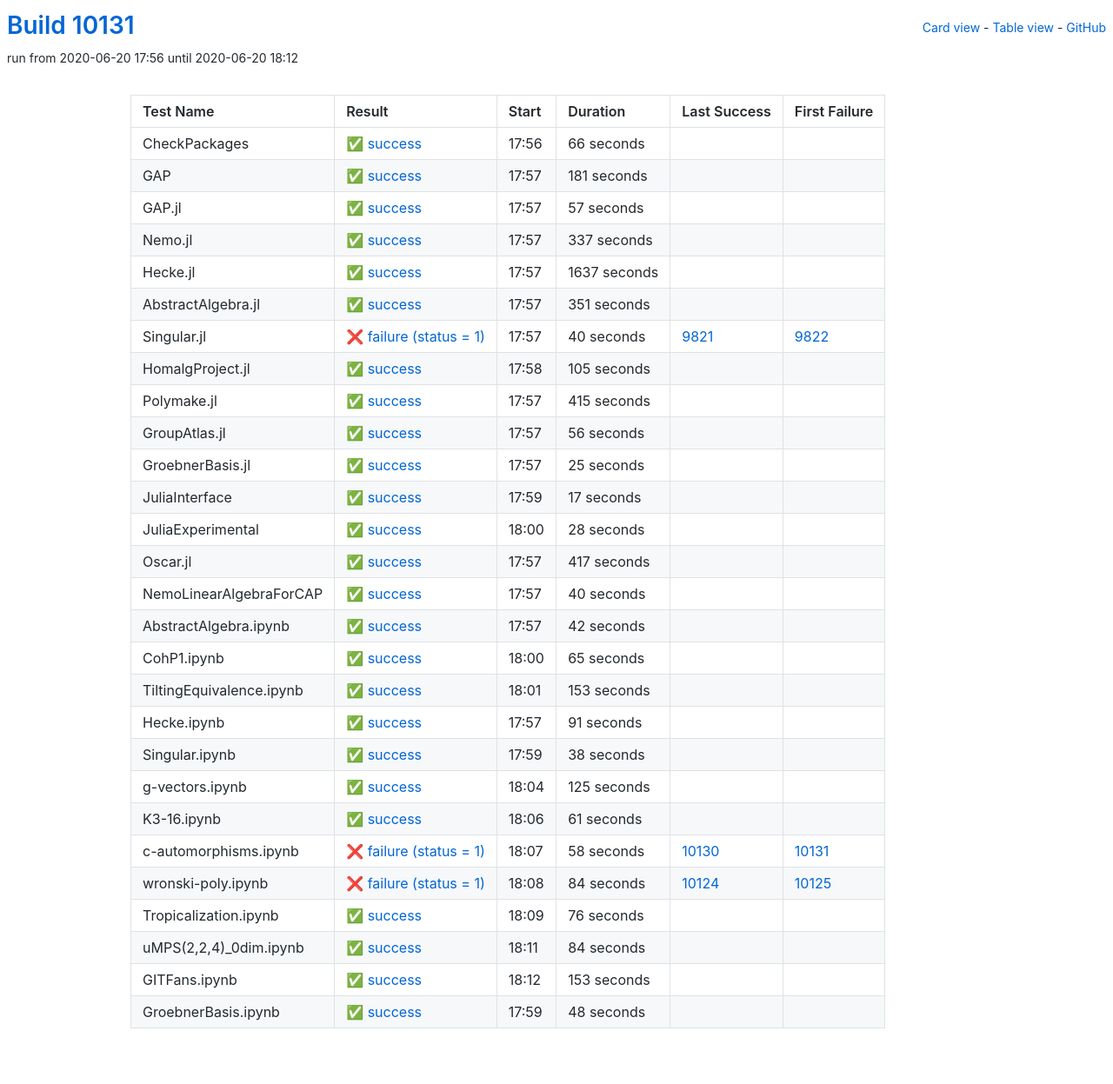
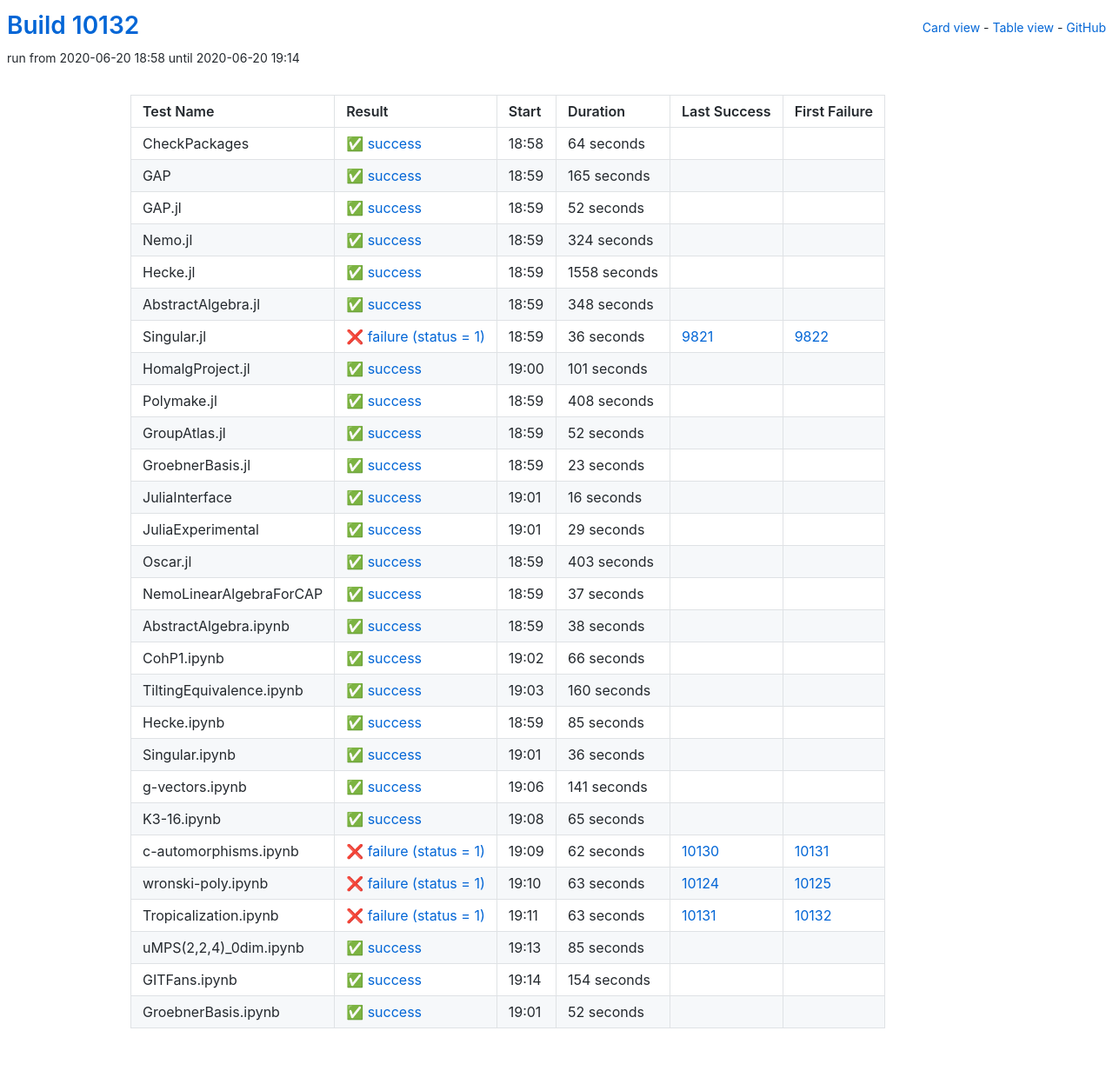
Before and after one commit to oscar-system/oscar-ci-status, a Jekyll site: the page built from table.html, in a window 1280 px wide. Shown: the whole page at 87% size. Built offline with Jekyll 4.4.1, drawn with Linux system fonts in a browser that asks for light colours.

Commit message:
Build #10132

```diff
--- a/_data/ci.yml
+++ b/_data/ci.yml
@@ -1,6 +1,6 @@
 ---
-build: 10131
-build_url: https://oscarci.mathematik.uni-kl.de/job/oscar/10131/
+build: 10132
+build_url: https://oscarci.mathematik.uni-kl.de/job/oscar/10132/
 job: oscar
 organization: oscar-system
 repo: oscar-ci-status
@@ -8,8 +8,200 @@
 tests:
 - name: CheckPackages
   id: checkpackages
-  log: https://oscarci.mathematik.uni-kl.de/job/oscar/10131/artifact/logs/build-10131/CheckPackages.log
-  start: 2020-06-20 17:56
+  log: https://oscarci.mathematik.uni-kl.de/job/oscar/10132/artifact/logs/build-10132/CheckPackages.log
+  start: 2020-06-20 18:58
+  success: true
+  exitcode: 0
+  status: success
+  duration: 64
+  last_success: false
+  last_success_url:
+  first_failure: false
+  first_failure_url:
+- name: GAP
+  id: gap
+  log: https://oscarci.mathematik.uni-kl.de/job/oscar/10132/artifact/logs/build-10132/GAP.log
+  start: 2020-06-20 18:59
+  success: true
+  exitcode: 0
+  status: success
+  duration: 165
+  last_success: false
+  last_success_url:
+  first_failure: false
+  first_failure_url:
+- name: GAP.jl
+  id: gap-jl
+  log: https://oscarci.mathematik.uni-kl.de/job/oscar/10132/artifact/logs/build-10132/GAP.jl.log
+  start: 2020-06-20 18:59
+  success: true
+  exitcode: 0
+  status: success
+  duration: 52
+  last_success: false
+  last_success_url:
+  first_failure: false
+  first_failure_url:
+- name: Nemo.jl
+  id: nemo-jl
+  log: https://oscarci.mathematik.uni-kl.de/job/oscar/10132/artifact/logs/build-10132/Nemo.jl.log
+  start: 2020-06-20 18:59
+  success: true
+  exitcode: 0
+  status: success
+  duration: 324
+  last_success: false
+  last_success_url:
+  first_failure: false
+  first_failure_url:
+- name: Hecke.jl
+  id: hecke-jl
+  log: https://oscarci.mathematik.uni-kl.de/job/oscar/10132/artifact/logs/build-10132/Hecke.jl.log
+  start: 2020-06-20 18:59
+  success: true
+  exitcode: 0
+  status: success
+  duration: 1558
+  last_success: false
+  last_success_url:
+  first_failure: false
+  first_failure_url:
+- name: AbstractAlgebra.jl
+  id: abstractalgebra-jl
+  log: https://oscarci.mathematik.uni-kl.de/job/oscar/10132/artifact/logs/build-10132/AbstractAlgebra.jl.log
+  start: 2020-06-20 18:59
+  success: true
+  exitcode: 0
+  status: success
+  duration: 348
+  last_success: false
+  last_success_url:
+  first_failure: false
+  first_failure_url:
+- name: Singular.jl
+  id: singular-jl
+  log: https://oscarci.mathematik.uni-kl.de/job/oscar/10132/artifact/logs/build-10132/Singular.jl.log
+  start: 2020-06-20 18:59
+  success: false
+  exitcode: 1
+  status: failure
+  duration: 36
+  last_success: 9821
+  last_success_url: https://oscarci.mathematik.uni-kl.de/job/oscar/9821/
+  first_failure: 9822
+  first_failure_url: https://oscarci.mathematik.uni-kl.de/job/oscar/9822/
+- name: HomalgProject.jl
+  id: homalgproject-jl
+  log: https://oscarci.mathematik.uni-kl.de/job/oscar/10132/artifact/logs/build-10132/HomalgProject.jl.log
+  start: 2020-06-20 19:00
+  success: true
+  exitcode: 0
+  status: success
+  duration: 101
+  last_success: false
+  last_success_url:
+  first_failure: false
+  first_failure_url:
+- name: Polymake.jl
+  id: polymake-jl
+  log: https://oscarci.mathematik.uni-kl.de/job/oscar/10132/artifact/logs/build-10132/Polymake.jl.log
+  start: 2020-06-20 18:59
+  success: true
+  exitcode: 0
+  status: success
+  duration: 408
+  last_success: false
+  last_success_url:
+  first_failure: false
+  first_failure_url:
+- name: GroupAtlas.jl
+  id: groupatlas-jl
+  log: https://oscarci.mathematik.uni-kl.de/job/oscar/10132/artifact/logs/build-10132/GroupAtlas.jl.log
+  start: 2020-06-20 18:59
+  success: true
+  exitcode: 0
+  status: success
+  duration: 52
+  last_success: false
+  last_success_url:
+  first_failure: false
+  first_failure_url:
+- name: GroebnerBasis.jl
+  id: groebnerbasis-jl
+  log: https://oscarci.mathematik.uni-kl.de/job/oscar/10132/artifact/logs/build-10132/GroebnerBasis.jl.log
+  start: 2020-06-20 18:59
+  success: true
+  exitcode: 0
+  status: success
+  duration: 23
+  last_success: false
+  last_success_url:
+  first_failure: false
+  first_failure_url:
+- name: JuliaInterface
+  id: juliainterface
+  log: https://oscarci.mathematik.uni-kl.de/job/oscar/10132/artifact/logs/build-10132/JuliaInterface.log
+  start: 2020-06-20 19:01
+  success: true
+  exitcode: 0
+  status: success
+  duration: 16
+  last_success: false
+  last_success_url:
+  first_failure: false
+  first_failure_url:
+- name: JuliaExperimental
+  id: juliaexperimental
+  log: https://oscarci.mathematik.uni-kl.de/job/oscar/10132/artifact/logs/build-10132/JuliaExperimental.log
+  start: 2020-06-20 19:01
+  success: true
+  exitcode: 0
+  status: success
+  duration: 29
+  last_success: false
+  last_success_url:
+  first_failure: false
+  first_failure_url:
+- name: Oscar.jl
+  id: oscar-jl
+  log: https://oscarci.mathematik.uni-kl.de/job/oscar/10132/artifact/logs/build-10132/Oscar.jl.log
+  start: 2020-06-20 18:59
+  success: true
+  exitcode: 0
+  status: success
+  duration: 403
+  last_success: false
+  last_success_url:
+  first_failure: false
+  first_failure_url:
+- name: NemoLinearAlgebraForCAP
+  id: nemolinearalgebraforcap
+  log: https://oscarci.mathematik.uni-kl.de/job/oscar/10132/artifact/logs/build-10132/NemoLinearAlgebraForCAP.log
+  start: 2020-06-20 18:59
+  success: true
+  exitcode: 0
+  status: success
+  duration: 37
+  last_success: false
+  last_success_url:
+  first_failure: false
+  first_failure_url:
+- name: AbstractAlgebra.ipynb
+  id: abstractalgebra-ipynb
+  log: https://oscarci.mathematik.uni-kl.de/job/oscar/10132/artifact/logs/build-10132/AbstractAlgebra.ipynb.log
+  start: 2020-06-20 18:59
+  success: true
+  exitcode: 0
+  status: success
+  duration: 38
+  last_success: false
+  last_success_url:
+  first_failure: false
+  first_failure_url:
+- name: CohP1.ipynb
+  id: cohp1-ipynb
+  log: https://oscarci.mathematik.uni-kl.de/job/oscar/10132/artifact/logs/build-10132/CohP1.ipynb.log
+  start: 2020-06-20 19:02
   success: true
   exitcode: 0
   status: success
@@ -18,190 +210,58 @@
   last_success_url:
   first_failure: false
   first_failure_url:
-- name: GAP
-  id: gap
-  log: https://oscarci.mathematik.uni-kl.de/job/oscar/10131/artifact/logs/build-10131/GAP.log
-  start: 2020-06-20 17:57
+- name: TiltingEquivalence.ipynb
+  id: tiltingequivalence-ipynb
+  log: https://oscarci.mathematik.uni-kl.de/job/oscar/10132/artifact/logs/build-10132/TiltingEquivalence.ipynb.log
+  start: 2020-06-20 19:03
   success: true
   exitcode: 0
   status: success
-  duration: 181
+  duration: 160
   last_success: false
   last_success_url:
   first_failure: false
   first_failure_url:
-- name: GAP.jl
-  id: gap-jl
-  log: https://oscarci.mathematik.uni-kl.de/job/oscar/10131/artifact/logs/build-10131/GAP.jl.log
-  start: 2020-06-20 17:57
+- name: Hecke.ipynb
+  id: hecke-ipynb
+  log: https://oscarci.mathematik.uni-kl.de/job/oscar/10132/artifact/logs/build-10132/Hecke.ipynb.log
+  start: 2020-06-20 18:59
   success: true
   exitcode: 0
   status: success
-  duration: 57
+  duration: 85
   last_success: false
   last_success_url:
   first_failure: false
   first_failure_url:
-- name: Nemo.jl
-  id: nemo-jl
-  log: https://oscarci.mathematik.uni-kl.de/job/oscar/10131/artifact/logs/build-10131/Nemo.jl.log
-  start: 2020-06-20 17:57
+- name: Singular.ipynb
+  id: singular-ipynb
+  log: https://oscarci.mathematik.uni-kl.de/job/oscar/10132/artifact/logs/build-10132/Singular.ipynb.log
+  start: 2020-06-20 19:01
   success: true
   exitcode: 0
   status: success
-  duration: 337
+  duration: 36
   last_success: false
   last_success_url:
   first_failure: false
   first_failure_url:
-- name: Hecke.jl
-  id: hecke-jl
-  log: https://oscarci.mathematik.uni-kl.de/job/oscar/10131/artifact/logs/build-10131/Hecke.jl.log
-  start: 2020-06-20 17:57
+- name: g-vectors.ipynb
+  id: g-vectors-ipynb
+  log: https://oscarci.mathematik.uni-kl.de/job/oscar/10132/artifact/logs/build-10132/g-vectors.ipynb.log
+  start: 2020-06-20 19:06
   success: true
   exitcode: 0
   status: success
-  duration: 1637
+  duration: 141
   last_success: false
   last_success_url:
   first_failure: false
   first_failure_url:
-- name: AbstractAlgebra.jl
-  id: abstractalgebra-jl
-  log: https://oscarci.mathematik.uni-kl.de/job/oscar/10131/artifact/logs/build-10131/AbstractAlgebra.jl.log
-  start: 2020-06-20 17:57
-  success: true
-  exitcode: 0
-  status: success
-  duration: 351
-  last_success: false
-  last_success_url:
-  first_failure: false
-  first_failure_url:
-- name: Singular.jl
-  id: singular-jl
-  log: https://oscarci.mathematik.uni-kl.de/job/oscar/10131/artifact/logs/build-10131/Singular.jl.log
-  start: 2020-06-20 17:57
-  success: false
-  exitcode: 1
-  status: failure
-  duration: 40
-  last_success: 9821
-  last_success_url: https://oscarci.mathematik.uni-kl.de/job/oscar/9821/
-  first_failure: 9822
-  first_failure_url: https://oscarci.mathematik.uni-kl.de/job/oscar/9822/
-- name: HomalgProject.jl
-  id: homalgproject-jl
-  log: https://oscarci.mathematik.uni-kl.de/job/oscar/10131/artifact/logs/build-10131/HomalgProject.jl.log
-  start: 2020-06-20 17:58
-  success: true
-  exitcode: 0
-  status: success
-  duration: 105
-  last_success: false
-  last_success_url:
-  first_failure: false
-  first_failure_url:
-- name: Polymake.jl
-  id: polymake-jl
-  log: https://oscarci.mathematik.uni-kl.de/job/oscar/10131/artifact/logs/build-10131/Polymake.jl.log
-  start: 2020-06-20 17:57
-  success: true
-  exitcode: 0
-  status: success
-  duration: 415
-  last_success: false
-  last_success_url:
-  first_failure: false
-  first_failure_url:
-- name: GroupAtlas.jl
-  id: groupatlas-jl
-  log: https://oscarci.mathematik.uni-kl.de/job/oscar/10131/artifact/logs/build-10131/GroupAtlas.jl.log
-  start: 2020-06-20 17:57
-  success: true
-  exitcode: 0
-  status: success
-  duration: 56
-  last_success: false
-  last_success_url:
-  first_failure: false
-  first_failure_url:
-- name: GroebnerBasis.jl
-  id: groebnerbasis-jl
-  log: https://oscarci.mathematik.uni-kl.de/job/oscar/10131/artifact/logs/build-10131/GroebnerBasis.jl.log
-  start: 2020-06-20 17:57
-  success: true
-  exitcode: 0
-  status: success
-  duration: 25
-  last_success: false
-  last_success_url:
-  first_failure: false
-  first_failure_url:
-- name: JuliaInterface
-  id: juliainterface
-  log: https://oscarci.mathematik.uni-kl.de/job/oscar/10131/artifact/logs/build-10131/JuliaInterface.log
-  start: 2020-06-20 17:59
-  success: true
-  exitcode: 0
-  status: success
-  duration: 17
-  last_success: false
-  last_success_url:
-  first_failure: false
-  first_failure_url:
-- name: JuliaExperimental
-  id: juliaexperimental
-  log: https://oscarci.mathematik.uni-kl.de/job/oscar/10131/artifact/logs/build-10131/JuliaExperimental.log
-  start: 2020-06-20 18:00
-  success: true
-  exitcode: 0
-  status: success
-  duration: 28
-  last_success: false
-  last_success_url:
-  first_failure: false
-  first_failure_url:
-- name: Oscar.jl
-  id: oscar-jl
-  log: https://oscarci.mathematik.uni-kl.de/job/oscar/10131/artifact/logs/build-10131/Oscar.jl.log
-  start: 2020-06-20 17:57
-  success: true
-  exitcode: 0
-  status: success
-  duration: 417
-  last_success: false
-  last_success_url:
-  first_failure: false
-  first_failure_url:
-- name: NemoLinearAlgebraForCAP
-  id: nemolinearalgebraforcap
-  log: https://oscarci.mathematik.uni-kl.de/job/oscar/10131/artifact/logs/build-10131/NemoLinearAlgebraForCAP.log
-  start: 2020-06-20 17:57
-  success: true
-  exitcode: 0
-  status: success
-  duration: 40
-  last_success: false
-  last_success_url:
-  first_failure: false
-  first_failure_url:
-- name: AbstractAlgebra.ipynb
-  id: abstractalgebra-ipynb
-  log: https://oscarci.mathematik.uni-kl.de/job/oscar/10131/artifact/logs/build-10131/AbstractAlgebra.ipynb.log
-  start: 2020-06-20 17:57
-  success: true
-  exitcode: 0
-  status: success
-  duration: 42
-  last_success: false
-  last_success_url:
-  first_failure: false
-  first_failure_url:
-- name: CohP1.ipynb
-  id: cohp1-ipynb
-  log: https://oscarci.mathematik.uni-kl.de/job/oscar/10131/artifact/logs/build-10131/CohP1.ipynb.log
-  start: 2020-06-20 18:00
+- name: K3-16.ipynb
+  id: k3-16-ipynb
+  log: https://oscarci.mathematik.uni-kl.de/job/oscar/10132/artifact/logs/build-10132/K3-16.ipynb.log
+  start: 2020-06-20 19:08
   success: true
   exitcode: 0
   status: success
@@ -210,134 +270,74 @@
   last_success_url:
   first_failure: false
   first_failure_url:
-- name: TiltingEquivalence.ipynb
-  id: tiltingequivalence-ipynb
-  log: https://oscarci.mathematik.uni-kl.de/job/oscar/10131/artifact/logs/build-10131/TiltingEquivalence.ipynb.log
-  start: 2020-06-20 18:01
-  success: true
-  exitcode: 0
-  status: success
-  duration: 153
-  last_success: false
-  last_success_url:
-  first_failure: false
-  first_failure_url:
-- name: Hecke.ipynb
-  id: hecke-ipynb
-  log: https://oscarci.mathematik.uni-kl.de/job/oscar/10131/artifact/logs/build-10131/Hecke.ipynb.log
-  start: 2020-06-20 17:57
-  success: true
-  exitcode: 0
-  status: success
-  duration: 91
-  last_success: false
-  last_success_url:
-  first_failure: false
-  first_failure_url:
-- name: Singular.ipynb
-  id: singular-ipynb
-  log: https://oscarci.mathematik.uni-kl.de/job/oscar/10131/artifact/logs/build-10131/Singular.ipynb.log
-  start: 2020-06-20 17:59
-  success: true
-  exitcode: 0
-  status: success
-  duration: 38
-  last_success: false
-  last_success_url:
-  first_failure: false
-  first_failure_url:
-- name: g-vectors.ipynb
-  id: g-vectors-ipynb
-  log: https://oscarci.mathematik.uni-kl.de/job/oscar/10131/artifact/logs/build-10131/g-vectors.ipynb.log
-  start: 2020-06-20 18:04
-  success: true
-  exitcode: 0
-  status: success
-  duration: 125
-  last_success: false
-  last_success_url:
-  first_failure: false
-  first_failure_url:
-- name: K3-16.ipynb
-  id: k3-16-ipynb
-  log: https://oscarci.mathematik.uni-kl.de/job/oscar/10131/artifact/logs/build-10131/K3-16.ipynb.log
-  start: 2020-06-20 18:06
-  success: true
-  exitcode: 0
-  status: success
-  duration: 61
-  last_success: false
-  last_success_url:
-  first_failure: false
-  first_failure_url:
 - name: c-automorphisms.ipynb
   id: c-automorphisms-ipynb
-  log: https://oscarci.mathematik.uni-kl.de/job/oscar/10131/artifact/logs/build-10131/c-automorphisms.ipynb.log
-  start: 2020-06-20 18:07
+  log: https://oscarci.mathematik.uni-kl.de/job/oscar/10132/artifact/logs/build-10132/c-automorphisms.ipynb.log
+  start: 2020-06-20 19:09
   success: false
   exitcode: 1
   status: failure
-  duration: 58
+  duration: 62
   last_success: 10130
   last_success_url: https://oscarci.mathematik.uni-kl.de/job/oscar/10130/
   first_failure: 10131
   first_failure_url: https://oscarci.mathematik.uni-kl.de/job/oscar/10131/
 - name: wronski-poly.ipynb
   id: wronski-poly-ipynb
-  log: https://oscarci.mathematik.uni-kl.de/job/oscar/10131/artifact/logs/build-10131/wronski-poly.ipynb.log
-  start: 2020-06-20 18:08
+  log: https://oscarci.mathematik.uni-kl.de/job/oscar/10132/artifact/logs/build-10132/wronski-poly.ipynb.log
+  start: 2020-06-20 19:10
   success: false
   exitcode: 1
   status: failure
-  duration: 84
+  duration: 63
   last_success: 10124
   last_success_url: https://oscarci.mathematik.uni-kl.de/job/oscar/10124/
   first_failure: 10125
   first_failure_url: https://oscarci.mathematik.uni-kl.de/job/oscar/10125/
 - name: Tropicalization.ipynb
   id: tropicalization-ipynb
-  log: https://oscarci.mathematik.uni-kl.de/job/oscar/10131/artifact/logs/build-10131/Tropicalization.ipynb.log
-  start: 2020-06-20 18:09
+  log: https://oscarci.mathematik.uni-kl.de/job/oscar/10132/artifact/logs/build-10132/Tropicalization.ipynb.log
+  start: 2020-06-20 19:11
+  success: false
+  exitcode: 1
+  status: failure
+  duration: 63
+  last_success: 10131
+  last_success_url: https://oscarci.mathematik.uni-kl.de/job/oscar/10131/
+  first_failure: 10132
+  first_failure_url: https://oscarci.mathematik.uni-kl.de/job/oscar/10132/
+- name: uMPS(2,2,4)_0dim.ipynb
+  id: umps-2-2-4-0dim-ipynb
+  log: https://oscarci.mathematik.uni-kl.de/job/oscar/10132/artifact/logs/build-10132/uMPS-2-2-4-_0dim.ipynb.log
+  start: 2020-06-20 19:13
   success: true
   exitcode: 0
   status: success
-  duration: 76
-  last_success: false
-  last_success_url:
-  first_failure: false
-  first_failure_url:
-- name: uMPS(2,2,4)_0dim.ipynb
-  id: umps-2-2-4-0dim-ipynb
-  log: https://oscarci.mathematik.uni-kl.de/job/oscar/10131/artifact/logs/build-10131/uMPS-2-2-4-_0dim.ipynb.log
-  start: 2020-06-20 18:11
-  success: true
-  exitcode: 0
-  status: success
-  duration: 84
+  duration: 85
   last_success: false
   last_success_url:
   first_failure: false
   first_failure_url:
 - name: GITFans.ipynb
   id: gitfans-ipynb
-  log: https://oscarci.mathematik.uni-kl.de/job/oscar/10131/artifact/logs/build-10131/GITFans.ipynb.log
-  start: 2020-06-20 18:12
+  log: https://oscarci.mathematik.uni-kl.de/job/oscar/10132/artifact/logs/build-10132/GITFans.ipynb.log
+  start: 2020-06-20 19:14
   success: true
   exitcode: 0
   status: success
-  duration: 153
+  duration: 154
   last_success: false
   last_success_url:
   first_failure: false
   first_failure_url:
 - name: GroebnerBasis.ipynb
   id: groebnerbasis-ipynb
-  log: https://oscarci.mathematik.uni-kl.de/job/oscar/10131/artifact/logs/build-10131/GroebnerBasis.ipynb.log
-  start: 2020-06-20 17:59
+  log: https://oscarci.mathematik.uni-kl.de/job/oscar/10132/artifact/logs/build-10132/GroebnerBasis.ipynb.log
+  start: 2020-06-20 19:01
   success: true
   exitcode: 0
   status: success
-  duration: 48
+  duration: 52
   last_success: false
   last_success_url:
   first_failure: false
```
Also changed, not shown: README.md.
